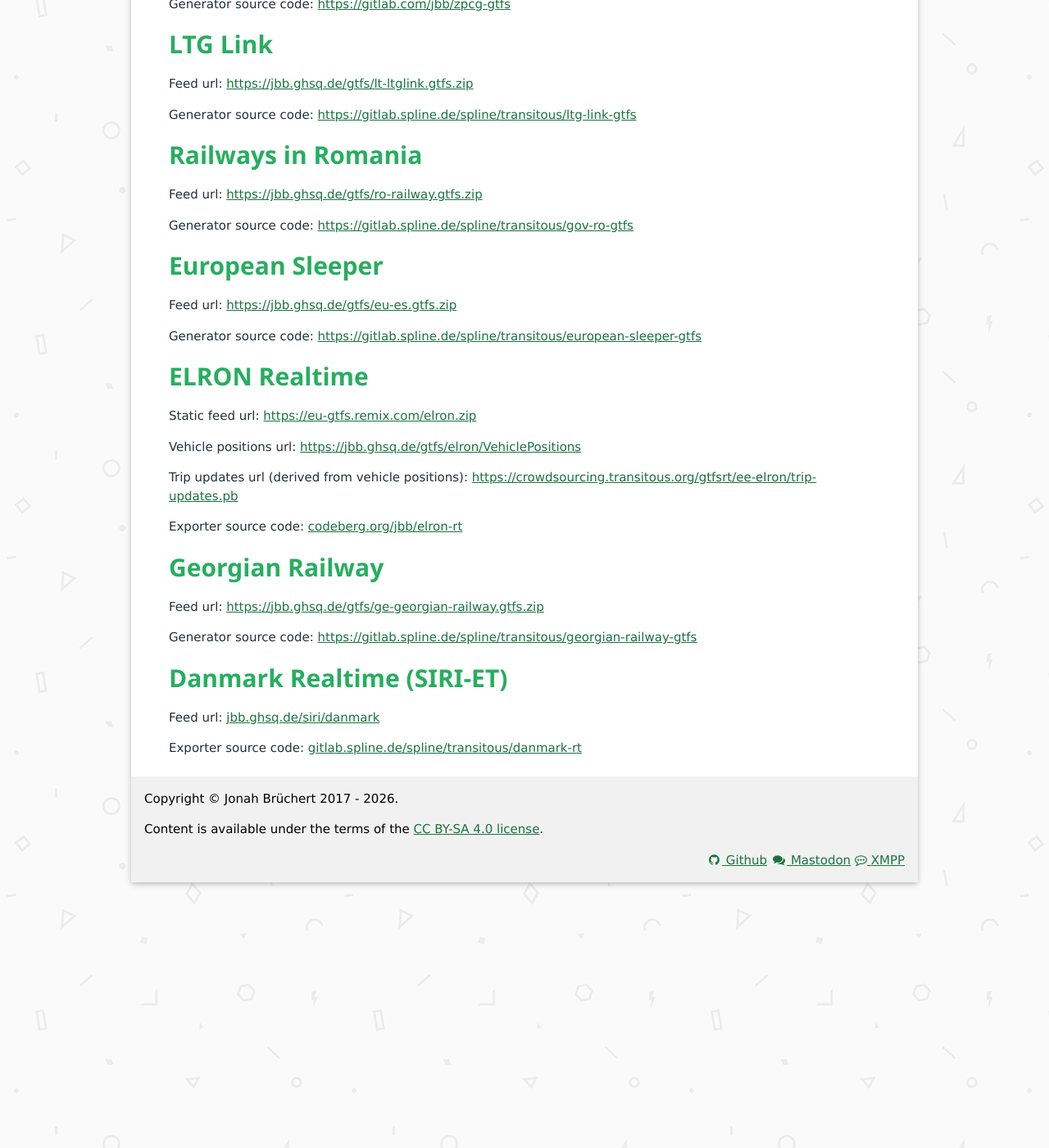
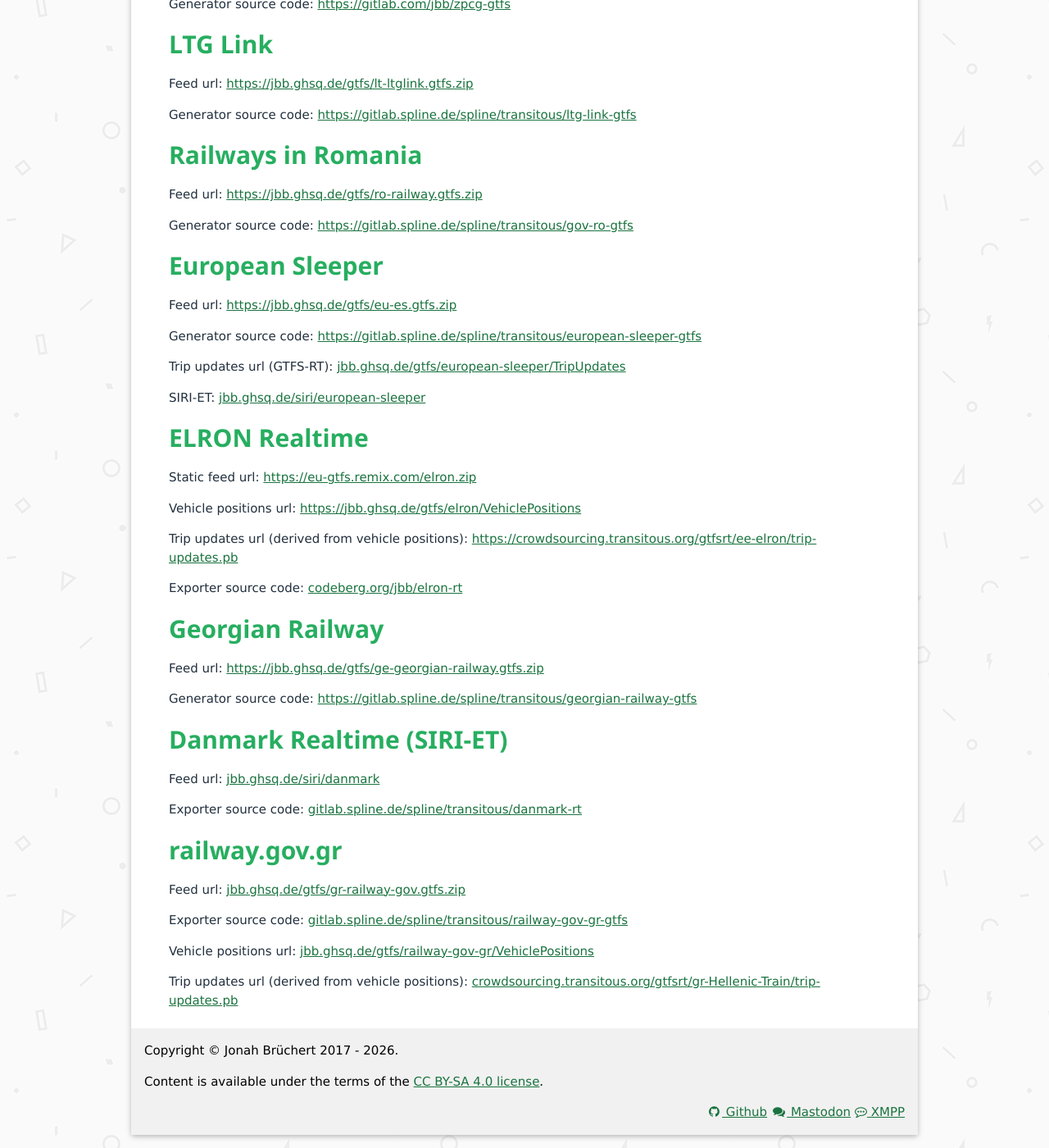
Before and after one commit to jbbgameich/jbbgameich.github.io, a Jekyll site: the page built from gtfs-feeds.md, in a window 1280 px wide and 1400 px high, scrolled down 283 px. Shown: the whole window at 82% size. Built offline with Jekyll 4.4.1, drawn with Linux system fonts in a browser that asks for light colours.

Commit message:
Add more feeds

```diff
--- a/gtfs-feeds.md
+++ b/gtfs-feeds.md
@@ -30,6 +30,10 @@
 
 Generator source code: [https://gitlab.spline.de/spline/transitous/european-sleeper-gtfs](https://gitlab.spline.de/spline/transitous/european-sleeper-gtfs)
 
+Trip updates url (GTFS-RT): [jbb.ghsq.de/gtfs/european-sleeper/TripUpdates](https://jbb.ghsq.de/gtfs/european-sleeper/TripUpdates)
+
+SIRI-ET: [jbb.ghsq.de/siri/european-sleeper](https://jbb.ghsq.de/siri/european-sleeper)
+
 ## ELRON Realtime
 
 Static feed url: [https://eu-gtfs.remix.com/elron.zip](https://eu-gtfs.remix.com/elron.zip)
@@ -51,3 +55,13 @@
 Feed url: [jbb.ghsq.de/siri/danmark](https://jbb.ghsq.de/siri/danmark)
 
 Exporter source code: [gitlab.spline.de/spline/transitous/danmark-rt](https://gitlab.spline.de/spline/transitous/danmark-rt)
+
+## railway.gov.gr
+
+Feed url: [jbb.ghsq.de/gtfs/gr-railway-gov.gtfs.zip](https://jbb.ghsq.de/gtfs/gr-railway-gov.gtfs.zip)
+
+Exporter source code: [gitlab.spline.de/spline/transitous/railway-gov-gr-gtfs](https://gitlab.spline.de/spline/transitous/railway-gov-gr-gtfs)
+
+Vehicle positions url: [jbb.ghsq.de/gtfs/railway-gov-gr/VehiclePositions](http://jbb.ghsq.de/gtfs/railway-gov-gr/VehiclePositions)
+
+Trip updates url (derived from vehicle positions): [crowdsourcing.transitous.org/gtfsrt/gr-Hellenic-Train/trip-updates.pb](https://crowdsourcing.transitous.org/gtfsrt/gr-Hellenic-Train/trip-updates.pb)
```
